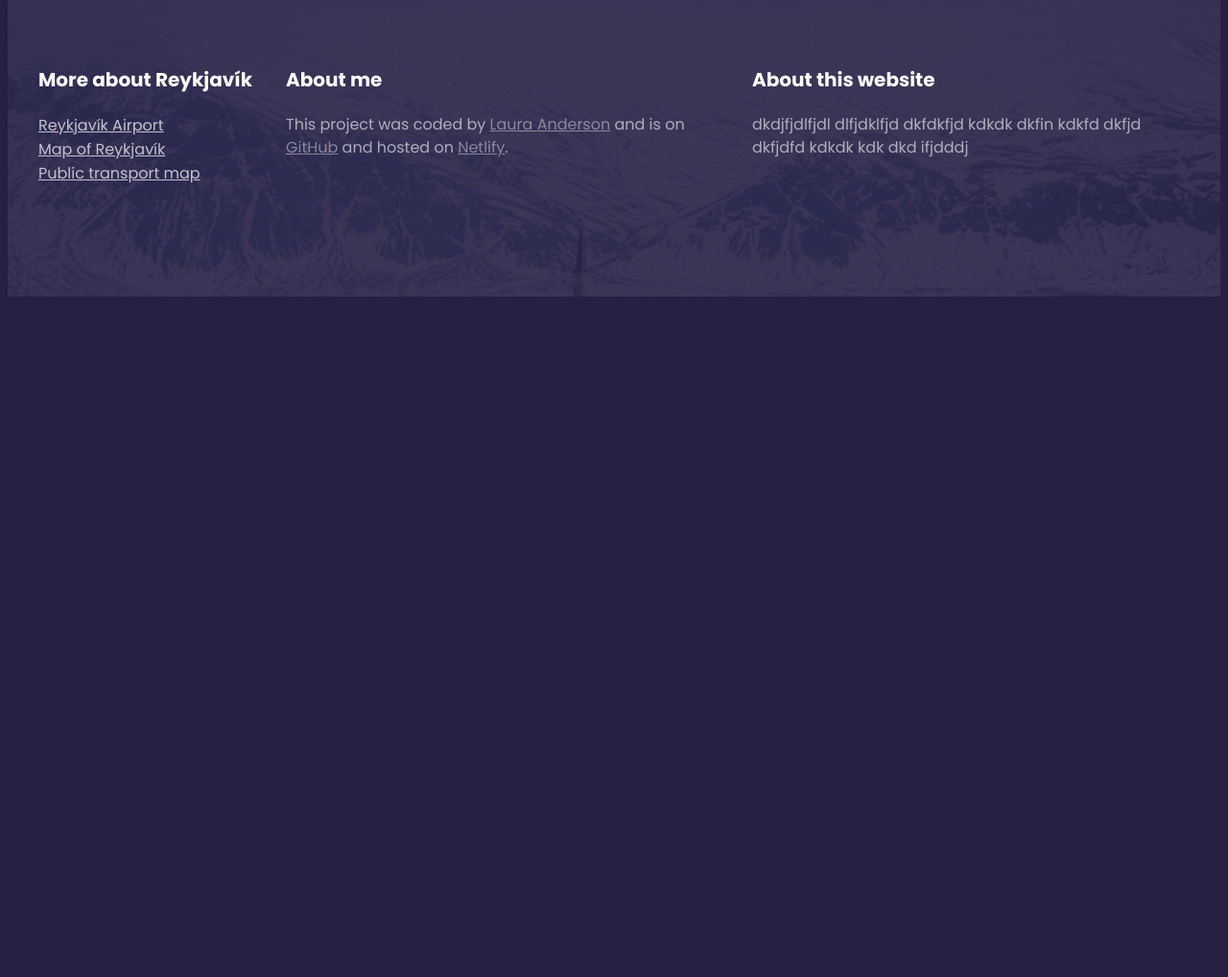
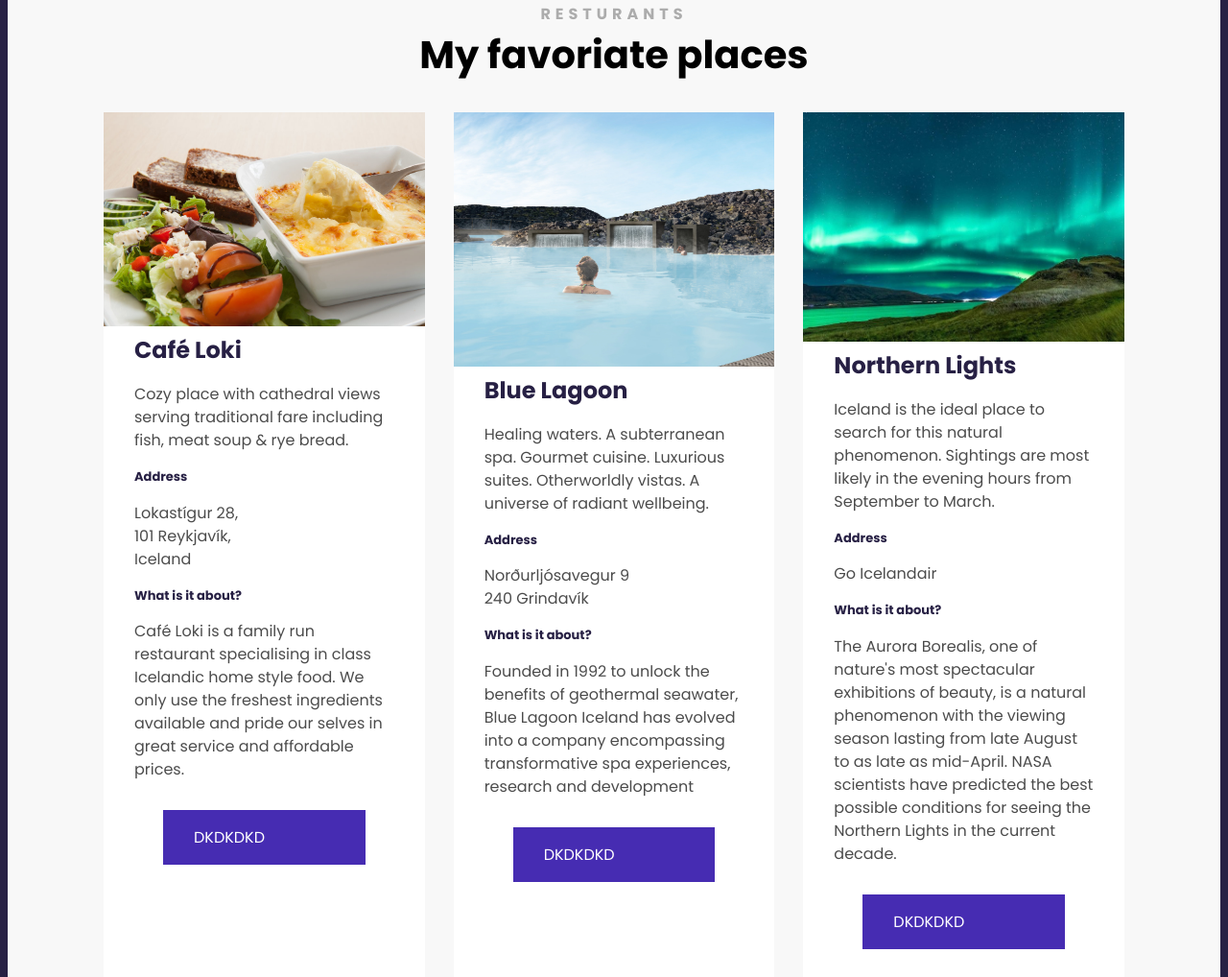
Before and after one commit to lauraanderson-projects/travel-portfolio, a plain HTML site: page index.html in a window 1280 px wide. Shown: the part 1382-2400 px from the top of the page at 96% size. Before the commit the page ends 1699 px from the top, so only its background shows below. Drawn offline with Linux system fonts and the light colour scheme.

Commit message:
added cards and new images

```diff
--- a/index.html
+++ b/index.html
@@ -41,6 +41,98 @@
               experiences, Reykjavík offers every visitor a wealth of adventures
               and excitement.
             </p>
+          </div>
+        </section>
+        <section class="secondary">
+          <h2 class="text-center">Resturants</h2>
+          <h3 class="text-center">My favoriate places</h3>
+          <div class="grid grid-3-columns">
+            <div class="card">
+              <div class="card-header">
+                <img src="/images/food-1.jpg" class="image-responsive" />
+              </div>
+              <div class="card-body">
+                <h4>Café Loki</h4>
+                <p>
+                  Cozy place with cathedral views serving traditional fare
+                  including fish, meat soup & rye bread.
+                </p>
+                <h5>Address</h5>
+                <p>Lokastígur 28,<br />101 Reykjavík, <br />Iceland</p>
+                <h5>What is it about?</h5>
+                <p>
+                  Café Loki is a family run restaurant specialising in class
+                  Icelandic home style food. We only use the freshest
+                  ingredients available and pride our selves in great service
+                  and affordable prices.
+                </p>
+                <a href="https://loki.is/" class="card-button" target="_blank"
+                  >dkdkdkd</a
+                >
+              </div>
+            </div>
+            <div class="card">
+              <div class="card-header">
+                <img src="/images/bluelagoon.webp" class="image-responsive" />
+              </div>
+              <div class="card-body">
+                <h4>Blue Lagoon</h4>
+                <p>
+                  Healing waters. A subterranean spa. Gourmet cuisine. Luxurious
+                  suites. Otherworldly vistas. A universe of radiant wellbeing.
+                </p>
+                <h5>Address</h5>
+                <p>
+                  Norðurljósavegur 9<br />
+                  240 Grindavík
+                </p>
+                <h5>What is it about?</h5>
+                <p>
+                  Founded in 1992 to unlock the benefits of geothermal seawater,
+                  Blue Lagoon Iceland has evolved into a company encompassing
+                  transformative spa experiences, research and development
+                </p>
+                <a
+                  href="https://www.bluelagoon.com/?gad_source=1&gclid=Cj0KCQiA_Yq-BhC9ARIsAA6fbAjR-wZu9yWynTXzCCghdldD49Duy4eKLxM64vhogDcQ_EpRTXBhP8YaAgIGEALw_wcB"
+                  class="card-button"
+                  target="_blank"
+                  >dkdkdkd</a
+                >
+              </div>
+            </div>
+            <div class="card">
+              <div class="card-header">
+                <img
+                  src="/images/northernlights.jpg"
+                  class="image-responsive"
+                />
+              </div>
+              <div class="card-body">
+                <h4>Northern Lights</h4>
+                <p>
+                  Iceland is the ideal place to search for this natural
+                  phenomenon. Sightings are most likely in the evening hours
+                  from September to March.
+                </p>
+                <h5>Address</h5>
+                <p>Go Icelandair</p>
+                <h5>What is it about?</h5>
+                <p>
+                  The Aurora Borealis, one of nature's most spectacular
+                  exhibitions of beauty, is a natural phenomenon with the
+                  viewing season lasting from late August to as late as
+                  mid-April. NASA scientists have predicted the best possible
+                  conditions for seeing the Northern Lights in the current
+                  decade.
+                </p>
+                <a
+                  href="https://www.icelandair.com/vacations/northern-lights/"
+                  class="card-button"
+                  target="_blank"
+                  >dkdkdkd</a
+                >
+              </div>
+            </div>
           </div>
         </section>
       </main>
--- a/src/styles.css
+++ b/src/styles.css
@@ -17,14 +17,42 @@ body {
   grid-template-columns: 1fr 1fr;
 }
 
+.grid-3-columns {
+  grid-template-columns: 1fr 1fr 1fr;
+}
+
 .grid-footer-columns {
   grid-template-columns: 1fr 2fr 2fr;
 }
 
+.card {
+  background-color: white;
+  margin: 30px 0;
+}
+
+.card-header img {
+  max-height: 265px;
+}
+
+.card-body {
+  padding: 0 32px;
+}
+
+.text-center {
+  text-align: center;
+}
+
+.image-responsive {
+  width: 100%;
+}
+
 section {
-  max-width: 1200px;
   margin: 0 auto;
-  padding: 100px 0;
+  padding: 100px;
+}
+
+.secondary {
+  background-color: #f8f8f8;
 }
 
 header {
@@ -103,12 +131,42 @@ main h3 {
   padding: 0;
 }
 
+main h4 {
+  font-weight: 700;
+  font-size: 24px;
+  line-height: 1.5;
+  letter-spacing: 0%;
+  margin: 0;
+  padding: 0;
+  color: #272044;
+}
+
+main h5 {
+  font-weight: 700;
+  font-size: 13px;
+  line-height: 1.5;
+  letter-spacing: 0%;
+  color: #272044;
+  margin: 0;
+  padding: 0;
+}
+
 main p {
   font-weight: 400;
   font-size: 16px;
   line-height: 1.5;
   letter-spacing: 0px;
   opacity: 70%;
+}
+
+.card-button {
+  display: block;
+  color: white;
+  padding: 16px 32px;
+  background-color: #462cb2;
+  text-transform: uppercase;
+  margin: 30px;
+  text-decoration: none;
 }
 
 footer {
```
Also changed, not shown: images/bluelagoon.webp (renamed from images/2024.03.26_Blautgufa_og_kaldi_uti.webp), images/food-1.jpg (added), images/northernlights.jpg (added).
